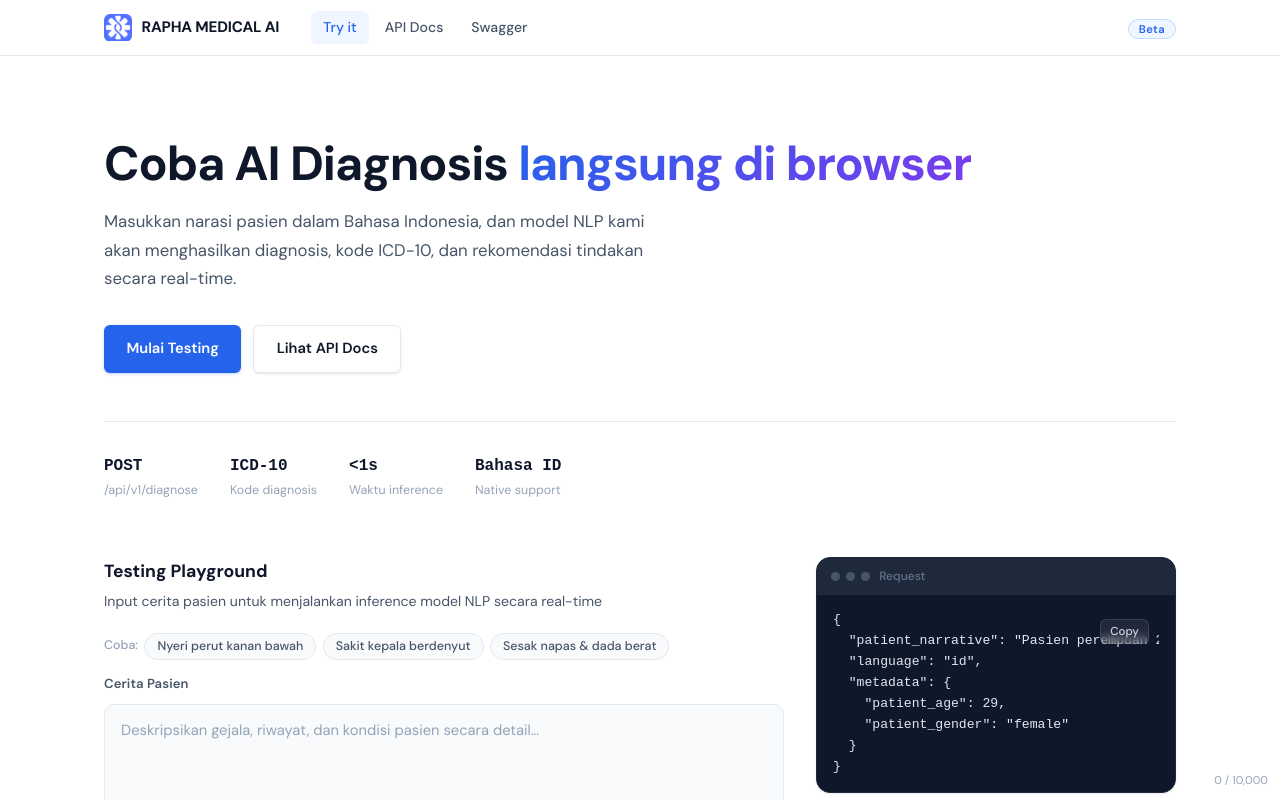
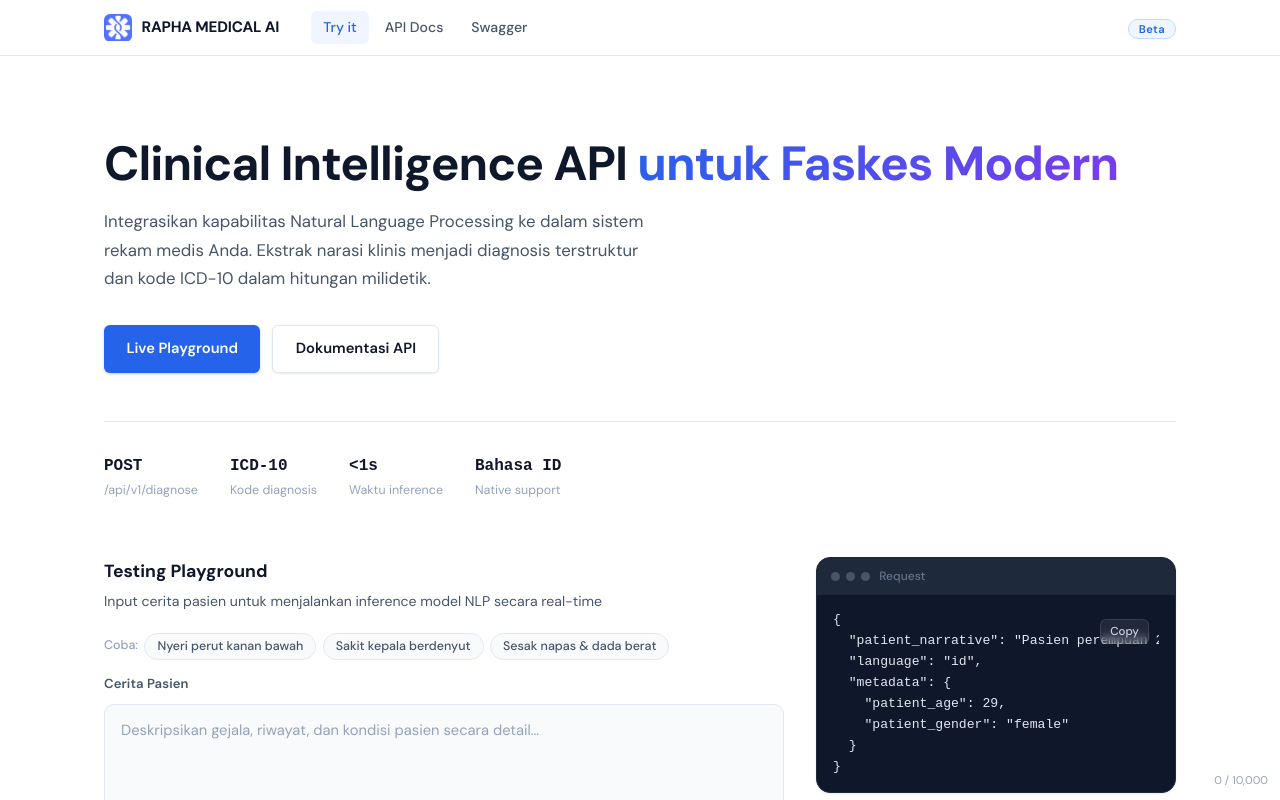
Before and after one commit to pejuangvscode/nlp_app_uas, a React (Vite) app in the folder frontend/: page / in a window 1280 px wide. Shown: the top 800 px of the page. Built offline with nearby package versions, Linux system fonts and the light colour scheme.

Commit message:
update: endpoint backend

```diff
--- a/frontend/src/pages/TryPage.jsx
+++ b/frontend/src/pages/TryPage.jsx
@@ -65,19 +65,19 @@
       {/* Hero */}
       <section className="hero container" aria-labelledby="hero-title">
         <h1 className="hero-title" id="hero-title">
-          Coba AI Diagnosis{' '}
-          <span className="gradient-text">langsung di browser</span>
+          Clinical Intelligence API{' '}
+          <span className="gradient-text">untuk Faskes Modern</span>
         </h1>
         <p className="hero-desc">
-          Masukkan narasi pasien dalam Bahasa Indonesia, dan model NLP kami akan
-          menghasilkan diagnosis, kode ICD-10, dan rekomendasi tindakan secara real-time.
+          Integrasikan kapabilitas Natural Language Processing ke dalam sistem rekam medis Anda.
+          Ekstrak narasi klinis menjadi diagnosis terstruktur dan kode ICD-10 dalam hitungan milidetik.
         </p>
         <div className="hero-cta">
           <a className="btn btn-primary btn-lg" href="#playground">
-            Mulai Testing
+            Live Playground
           </a>
           <Link className="btn btn-secondary btn-lg" to="/docs">
-            Lihat API Docs
+            Dokumentasi API
           </Link>
         </div>
 
```
Also changed, not shown: 1 other file (tests, documents, lock files or other folders).
